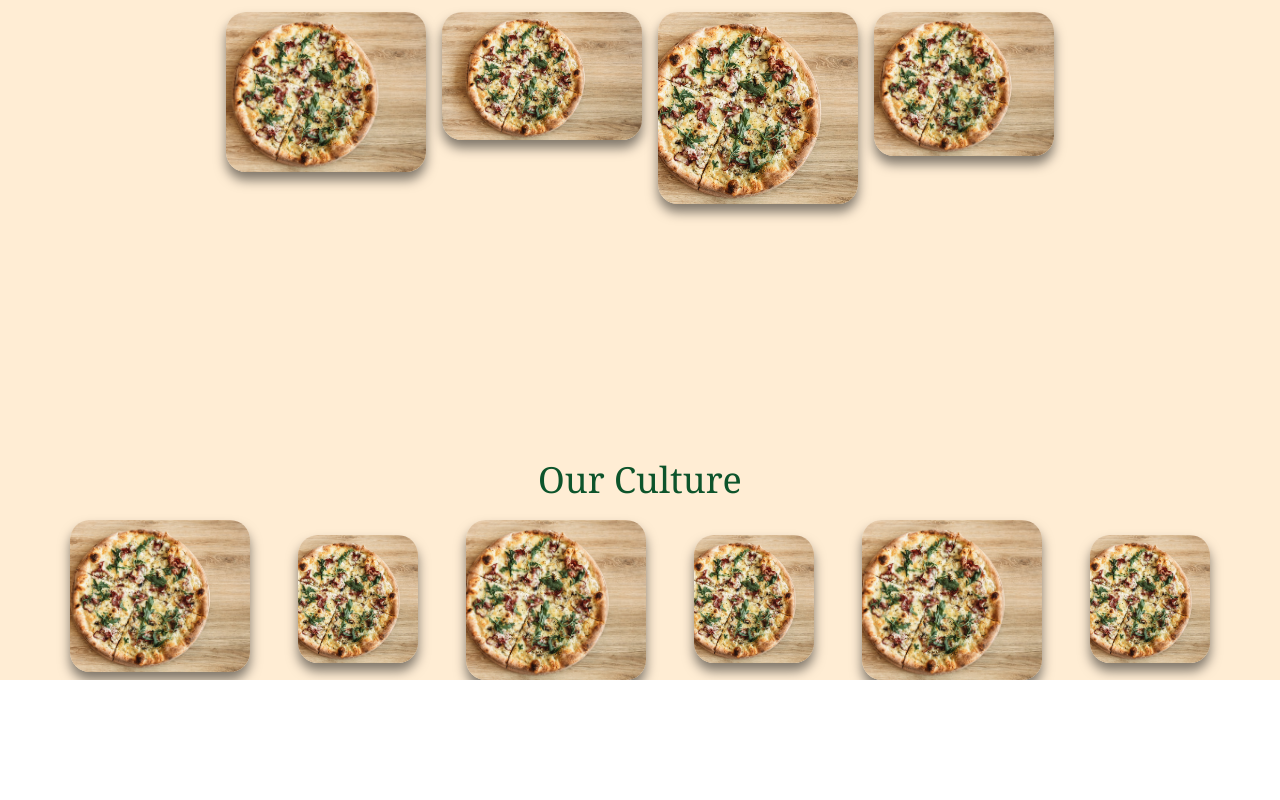
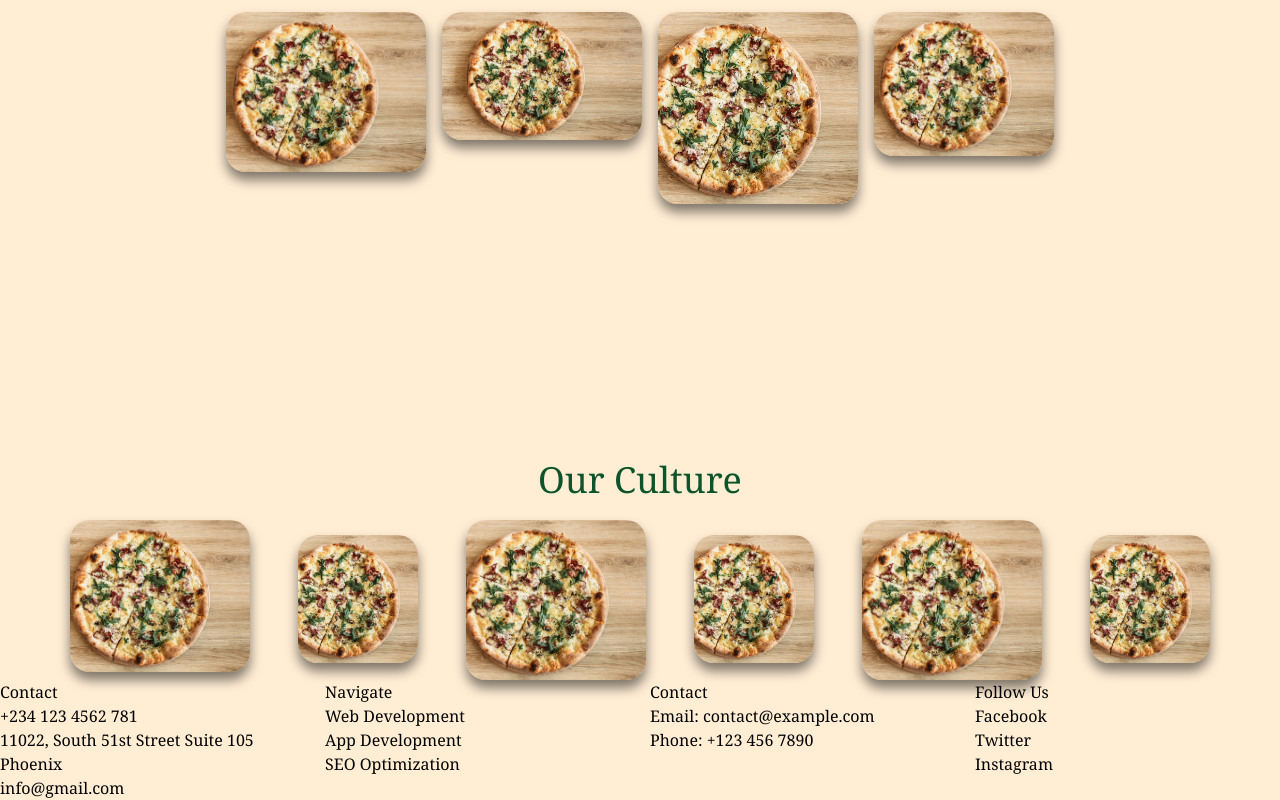
Before and after one commit to MashobTechie/ReactClass, a React (Vite) app: page / in a window 1280 px wide. Shown: the part 406-1206 px from the top of the page. Before the commit the page ends 1086 px from the top, so only its background shows below. Built offline with nearby package versions, Linux system fonts and the light colour scheme.

Commit message:
Footer assignment

```diff
--- a/src/components/Footer.jsx
+++ b/src/components/Footer.jsx
@@ -2,7 +2,47 @@ import React from 'react'
 
 const Footer = () => {
   return (
-    <div>Footer</div>
+    <footer  className='bg-orange-100 font-serif'>
+      <div style={{ display: 'grid', gridTemplateColumns: 'repeat(4, 1fr)', gap: '20px' }}>
+        <div>
+          <h4>Contact </h4>
+          <p>+234 123 4562 781</p>
+          <p>11022, South 51st Street Suite 105 Phoenix</p>
+
+          <p>info@gmail.com</p>
+
+        </div>
+
+
+        <div>
+          <h4>Navigate</h4>
+          <ul style={{ listStyleType: 'none', padding: 0 }}>
+            <li>Web Development</li>
+            <li>App Development</li>
+            <li>SEO Optimization</li>
+          </ul>
+        </div>
+        <div>
+          <h4>Contact</h4>
+          <p>Email: contact@example.com</p>
+          <p>Phone: +123 456 7890</p>
+        </div>
+        <div>
+          <h4>Follow Us</h4>
+          <ul style={{ listStyleType: 'none', padding: 0 }}>
+            <li>
+              <a href="https://facebook.com" target="_blank" rel="noopener noreferrer">Facebook</a>
+            </li>
+            <li>
+              <a href="https://twitter.com" target="_blank" rel="noopener noreferrer">Twitter</a>
+            </li>
+            <li>
+              <a href="https://instagram.com" target="_blank" rel="noopener noreferrer">Instagram</a>
+            </li>
+          </ul>
+        </div>
+      </div>
+    </footer>
   )
 }
 
--- a/src/pages/Home.jsx
+++ b/src/pages/Home.jsx
@@ -2,13 +2,16 @@ import React from 'react'
 import Navbar from '../components/Navbar'
 import Hero from '../components/Hero'
 import OurCulture from '../components/OurCulture'
+import Footer from '../components/Footer'
+
+
 const Home = () => {
     return (
         <>
             <Navbar />
             <Hero />
             <OurCulture />
-
+            <Footer />
 
         </>
     )
```
Also changed, not shown: TeachingDocs.txt.
